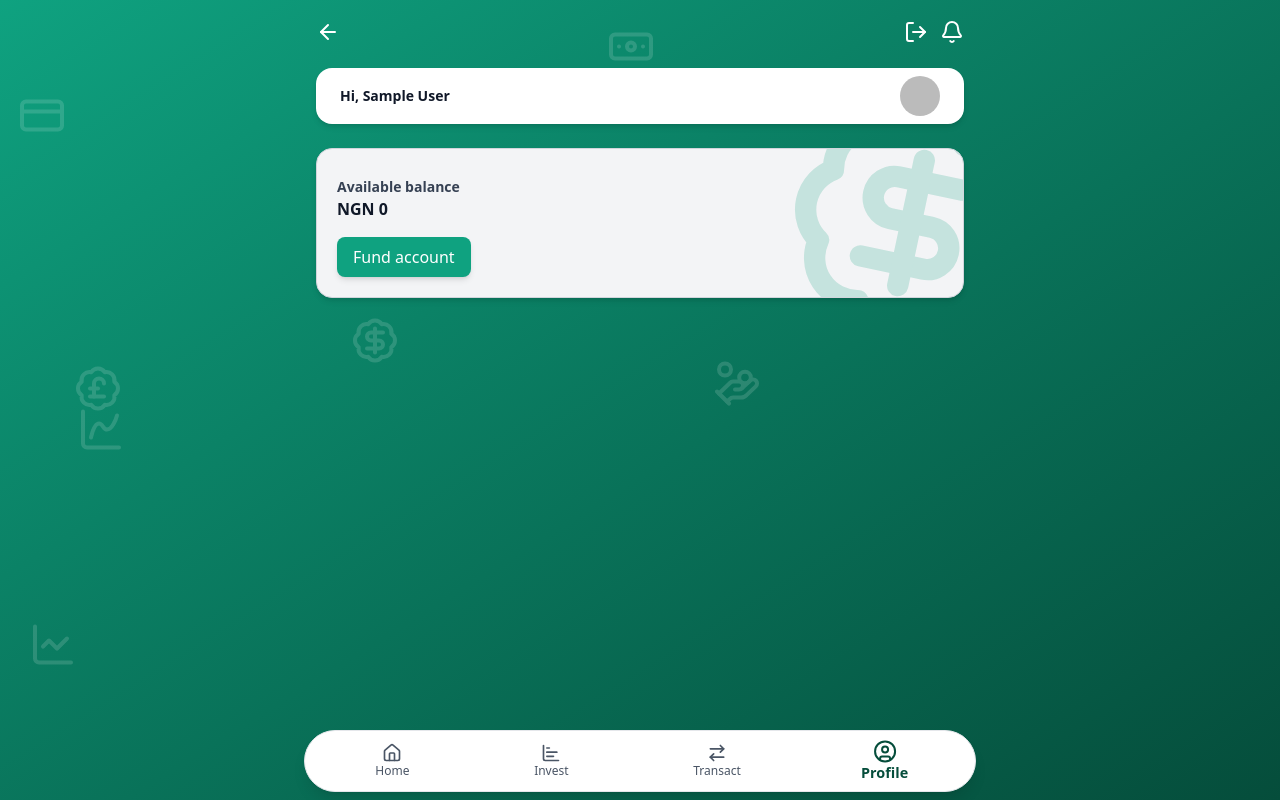
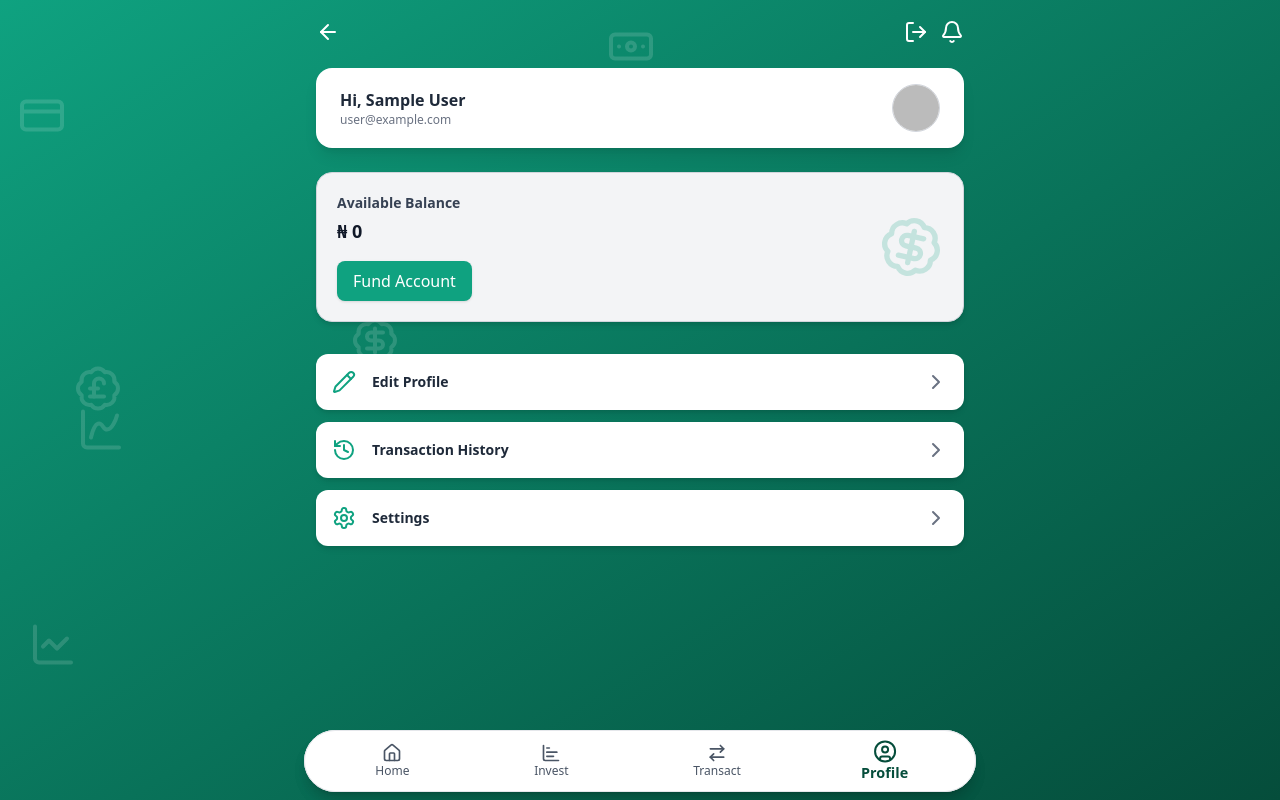
Before and after one commit to SmartFarmerNg/Smart-Farmer, a React (Vite) app: page /profile in a window 1280 px wide. Built offline with nearby package versions, Linux system fonts and the light colour scheme; no server answers; the database is empty; sample sign-in values are in the browser's storage.

Commit message:
Update Profile.jsx

```diff
--- a/src/components/component/InvestmentCarousel.jsx
+++ b/src/components/component/InvestmentCarousel.jsx
@@ -52,7 +52,11 @@ const InvestmentsCarousel = ({ investments }) => {
                                     <p className="font-semibold text-gray-800">{investment.productName}</p>
                                     <p className="text-sm text-gray-600">Units: {investment.unitsBought}</p>
                                     <p className="text-sm text-gray-600">Amount: ₦{investment.investmentAmount.toLocaleString()}</p>
-                                    <p className="text-sm text-gray-600">Start: {new Date(investment.startDate?.seconds ? investment.startDate.toDate() : investment.createdAt).toLocaleDateString()}</p>
+                                    {investment.productName === 'Fast Vegetables' ? <p className="text-sm text-gray-600">Start: {new Date(investment.createdAt).toLocaleDateString()}</p>
+                                        : <>
+                                            <p className="text-sm text-gray-600">Start: {new Date(investment.startDate).toLocaleDateString()}</p>
+                                        </>
+                                    }
                                 </div>
 
                                 <div className="w-20 h-20 mt-4 self-center">
--- a/src/pages/Invest.jsx
+++ b/src/pages/Invest.jsx
@@ -126,6 +126,19 @@ const Invest = () => {
     sortedInvestments.sort((a, b) => new Date(b.startDate) - new Date(a.startDate));
   }
 
+  const getProgress = (inv) => {
+    const startRaw = inv.productName === 'Fast Vegetables' ? inv.createdAt : inv.startDate;
+    const start = new Date(startRaw);
+    const now = new Date();
+    const totalDays = inv.productName === 'Fast Vegetables'
+      ? inv.investmentPeriod
+      : inv.investmentPeriod * 30;
+    const duration = totalDays * 24 * 60 * 60 * 1000; // convert days to ms
+    const elapsed = now - start;
+    const percentage = (elapsed / duration) * 100;
+    return Math.min(Math.max(percentage, 0), 100); // clamp between 0-100
+  };
+
   const displayedInvestments = useMemo(() => {
     return sortedInvestments
       .filter(inv => statusFilter === 'All' || inv.status === statusFilter)
@@ -138,18 +151,6 @@ const Invest = () => {
         return 0;
       });
   }, [sortedInvestments, statusFilter, sortBy]);
-  const getProgress = (inv) => {
-    const startRaw = inv.productName === 'Fast Vegetables' ? inv.createdAt : inv.startDate;
-    const start = new Date(startRaw);
-    const now = new Date();
-    const totalDays = inv.productName === 'Fast Vegetables'
-      ? inv.investmentPeriod
-      : inv.investmentPeriod * 30;
-    const duration = totalDays * 24 * 60 * 60 * 1000; // convert days to ms
-    const elapsed = now - start;
-    const percentage = (elapsed / duration) * 100;
-    return Math.min(Math.max(percentage, 0), 100); // clamp between 0-100
-  };
 
   const getDaysLeft = (inv) => {
     const startRaw = inv.productName === 'Fast Vegetables' ? inv.createdAt : inv.startDate;
--- a/src/pages/InvestProductPage.jsx
+++ b/src/pages/InvestProductPage.jsx
@@ -56,9 +56,8 @@ const InvestProductPage = () => {
                         <p><strong>Units Bought:</strong> {investment.unitsBought}</p>
                         <p><strong>ROI:</strong> {investment.expectedROI}%</p>
                         <p><strong>Duration:</strong> {investment.investmentPeriod} {investment.productName === 'Fast Vegetables' ? 'days' : 'months'}</p>
-                        <p><strong>Status:</strong> {investment.status}</p>
-                        {investment.productName === 'Fast Vegetables'
-                            ? <p><strong>Start Date:</strong> {new Date(investment.createdAt).toLocaleDateString()}</p>
+                        <p className={`${investment.status === 'Active' ? 'text-green-500' : investment.status === 'Pending' ? 'text-amber-400' : 'text-red-500'}`}><strong className="text-black">Status:</strong> {investment.status}</p>
+                        {investment.productName === 'Fast Vegetables' ? <p><strong>Start Date:</strong> {new Date(investment.createdAt).toLocaleDateString()}</p>
                             : <>
                                 <p><strong>Start Date:</strong> {new Date(investment.startDate).toLocaleDateString()}</p>
                                 <p><strong>Created At:</strong> {new Date(investment.createdAt).toLocaleDateString()}</p>
@@ -88,7 +87,7 @@ const InvestProductPage = () => {
                     </button>
                 </div>
             </div>
-        </div>
+        </div >
     );
 };
 
--- a/src/pages/Profile.jsx
+++ b/src/pages/Profile.jsx
@@ -1,5 +1,14 @@
 import { onAuthStateChanged, signOut } from 'firebase/auth';
-import { ArrowLeft, BadgeDollarSign, Bell, LogOut } from 'lucide-react';
+import {
+    ArrowLeft,
+    BadgeDollarSign,
+    Bell,
+    LogOut,
+    Pencil,
+    History,
+    Settings,
+    ChevronRight,
+} from 'lucide-react';
 import React, { useEffect, useState } from 'react';
 import { auth, db } from '../firebase';
 import { useNavigate } from 'react-router-dom';
@@ -19,7 +28,6 @@ const Profile = () => {
         const unsubscribe = onAuthStateChanged(auth, async (currentUser) => {
             if (currentUser) {
                 setUser(currentUser);
-                console.log(currentUser); // Log currentUser instead of user
                 try {
                     const userRef = doc(db, 'users', currentUser.uid);
                     const userSnap = await getDoc(userRef);
@@ -41,7 +49,6 @@ const Profile = () => {
         return () => unsubscribe();
     }, [navigate]);
 
-
     const handleLogout = () => {
         setIsLoggingOut(true);
         setTimeout(() => {
@@ -50,14 +57,21 @@ const Profile = () => {
         }, 1000);
     };
 
-
-    // if (loading) return <><Barloader /><Footer page='profile' /></>;
+    const formatDate = (timestamp) => {
+        return new Date(timestamp).toLocaleDateString('en-NG', {
+            year: 'numeric',
+            month: 'short',
+            day: 'numeric',
+        });
+    };
 
     return (
-        <div className='bg-gradient-to-br from-[#0FA280] to-[#054D3B] text-gray-900 font-sans'>
-            <div className='min-h-screen max-w-2xl px-3 flex flex-col items-center mx-auto pb-14 z-50'>
-                {isLoggingOut || loading && <Barloader />}
-                <div className='w-full max-w-2xl mx-auto py-5 flex flex-col flex-grow'>
+        <div className='bg-gradient-to-br from-[#0FA280] to-[#054D3B] text-white font-sans'>
+            <div className='min-h-screen max-w-2xl px-3 flex flex-col items-center mx-auto pb-20'>
+                {isLoggingOut || loading ? <Barloader /> : null}
+
+                <div className='w-full py-5 flex flex-col flex-grow z-50'>
+                    {/* Header */}
                     <header className='w-full flex items-center gap-3 mb-6'>
                         <button onClick={() => navigate('/dashboard')}>
                             <ArrowLeft className='text-white w-6 h-6 cursor-pointer' />
@@ -65,34 +79,79 @@ const Profile = () => {
                         <LogOut onClick={handleLogout} className='text-white w-6 h-6 ml-auto cursor-pointer' />
                         <Bell className='text-white w-6 h-6 cursor-pointer' />
                     </header>
-                    <div className='flex justify-between w-full items-center text-sm font-semibold bg-white shadow-md px-6 py-2 rounded-2xl'>
-                        <h1 className=''>
-                            Hi, {user?.displayName || 'User'}
-                        </h1>
-                        {user?.photoURL && (
-                            <img className='w-10 h-10 rounded-full' src={user.photoURL} alt="User Profile" />
-                        )}
+
+                    {/* User Info */}
+                    <div className='bg-white text-gray-800 shadow-lg px-6 py-4 rounded-2xl flex items-center justify-between'>
+                        <div>
+                            <h1 className='text-base font-semibold'>Hi, {user?.displayName || 'User'}</h1>
+                            <p className='text-xs text-gray-500'>{user?.email}</p>
+                            {user?.metadata?.creationTime && (
+                                <p className='text-xs text-gray-400'>
+                                    Joined: {formatDate(user.metadata.creationTime)}
+                                </p>
+                            )}
+                        </div>
+                        <img
+                            className='w-12 h-12 rounded-full border border-gray-300 object-cover'
+                            src={user?.photoURL || '/default-avatar.png'}
+                            alt='User Avatar'
+                        />
                     </div>
+
+                    {/* Balance Section */}
                     <section className='mt-6'>
-                        <div
-                            className='bg-gray-100 shadow-md rounded-2xl p-5 border border-gray-300 flex justify-between items-center overflow-hidden'
-                        >
+                        <div className='bg-gray-100 text-gray-900 shadow-md rounded-2xl p-5 border border-gray-300 flex justify-between items-center'>
                             <div>
-                                <h1 className='font-semibold text-gray-700 text-sm mt-2'>Available balance</h1>
-                                <p className='text-base font-bold'>NGN {balance?.toLocaleString() || '0'}</p>
+                                <h1 className='font-semibold text-sm text-gray-700'>Available Balance</h1>
+                                <p className='text-lg font-bold mt-1'>₦ {balance?.toLocaleString() || '0'}</p>
                                 <motion.button
                                     whileHover={{ scale: 1.05 }}
                                     whileTap={{ scale: 0.9 }}
-                                    className='mt-4 bg-[#0FA280] text-white py-2 px-4 rounded-lg shadow-md w-full cursor-pointer'
+                                    className='mt-4 bg-[#0FA280] text-white py-2 px-4 rounded-lg shadow w-full'
                                     onClick={() => navigate('/transact/deposit')}
                                 >
-                                    Fund account
+                                    Fund Account
                                 </motion.button>
                             </div>
-                            <BadgeDollarSign className='text-[#0FA280] w-16 h-16 opacity-20 rotate-12 scale-400' />
+                            <BadgeDollarSign className='text-[#0FA280] w-16 h-16 opacity-20 rotate-12' />
                         </div>
                     </section>
+
+                    {/* More Options */}
+                    <section className='mt-8 space-y-3'>
+                        <motion.div
+                            whileTap={{ scale: 0.97 }}
+                            className='bg-white shadow-md p-4 rounded-xl flex items-center gap-4 cursor-pointer'
+                            onClick={() => navigate('/profile/edit')}
+                        >
+                            <Pencil className='text-[#0FA280]' />
+                            <p className='text-sm font-semibold text-gray-800'>Edit Profile</p>
+                            <ChevronRight className='ml-auto text-gray-500' />
+                        </motion.div>
+
+                        <motion.div
+                            whileTap={{ scale: 0.97 }}
+                            className='bg-white shadow-md p-4 rounded-xl flex items-center gap-4 cursor-pointer'
+                            onClick={() => navigate('/transactions')}
+                        >
+                            <History className='text-[#0FA280]' />
+                            <p className='text-sm font-semibold text-gray-800'>Transaction History</p>
+                            <ChevronRight className='ml-auto text-gray-500' />
+                        </motion.div>
+
+                        <motion.div
+                            whileTap={{ scale: 0.97 }}
+                            className='bg-white shadow-md p-4 rounded-xl flex items-center gap-4 cursor-pointer'
+                            onClick={() => navigate('/settings')}
+                        >
+                            <Settings className='text-[#0FA280]' />
+                            <p className='text-sm font-semibold text-gray-800'>Settings</p>
+                            <ChevronRight className='ml-auto text-gray-500' />
+                        </motion.div>
+                    </section>
                 </div>
+
+                <Footer page='profile' />
             </div>
         </div>
     );
```
